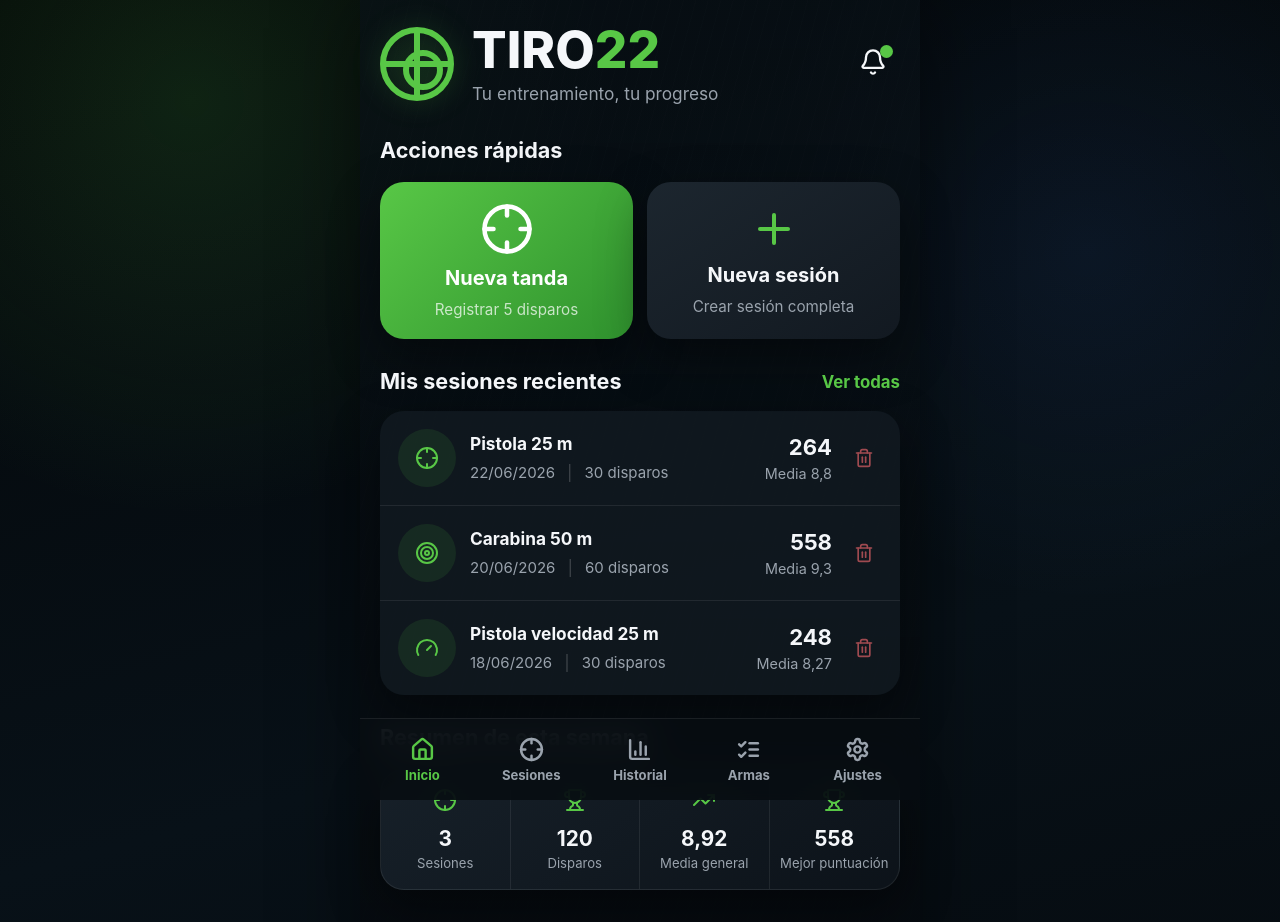
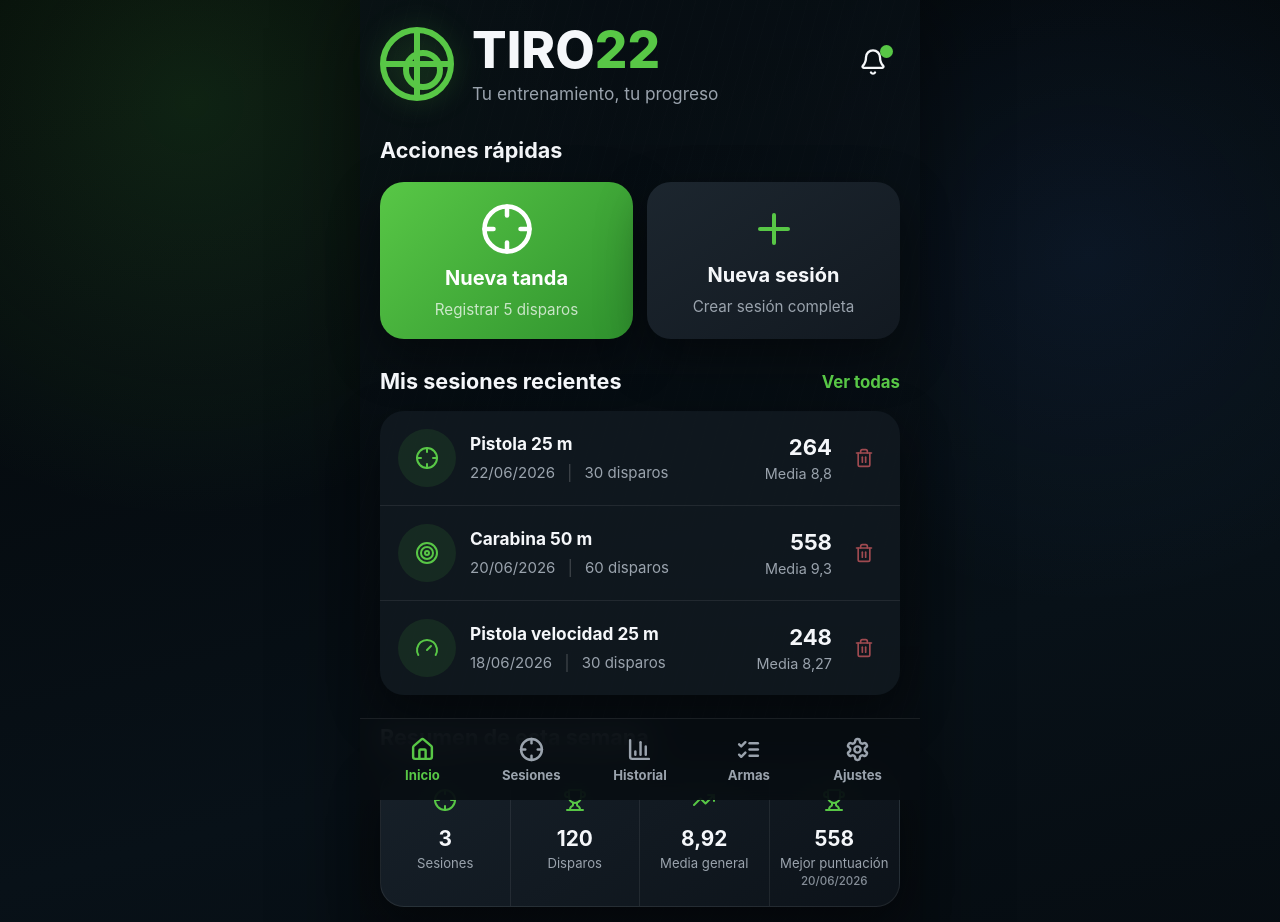
Before and after one commit to pzozaya-pixer/tiro-pago, a React (Vite) app: page / in a window 1280 px wide. Shown: the top 922 px of the page. Built offline with nearby package versions, Linux system fonts and the light colour scheme.

Commit message:
feat: mostrar la mejor sesion de la semana con su puntuacion y fecha en la pantalla de inicio

```diff
--- a/src/pages/Dashboard.tsx
+++ b/src/pages/Dashboard.tsx
@@ -4,14 +4,14 @@ import { BrandMark } from '../components/BrandMark';
 import { ProgressChart } from '../components/ProgressChart';
 import { SessionRow } from '../components/SessionRow';
 import { useTrainingStore } from '../store/useTrainingStore';
-import { formatAverage } from '../lib/scoring';
+import { formatAverage, formatDate } from '../lib/scoring';
 
 export function Dashboard() {
   const sessions = useTrainingStore((state) => state.sessions);
   const weekly = sessions.slice(0, 8);
   const totalShots = weekly.reduce((sum, session) => sum + session.totalShots, 0);
   const totalScore = weekly.reduce((sum, session) => sum + session.totalScore, 0);
-  const best = weekly.reduce((max, session) => Math.max(max, session.totalScore), 0);
+  const bestSession = weekly.reduce<any>((best, session) => (!best || session.totalScore > best.totalScore ? session : best), null);
   const average = totalShots ? totalScore / totalShots : 0;
 
   return (
@@ -80,8 +80,11 @@ export function Dashboard() {
           </div>
           <div>
             <Trophy />
-            <strong>{best}</strong>
+            <strong>{bestSession ? bestSession.totalScore : 0}</strong>
             <span>Mejor puntuación</span>
+            {bestSession && (
+              <span className="summary-date">{formatDate(bestSession.date)}</span>
+            )}
           </div>
         </div>
       </section>
--- a/src/styles.css
+++ b/src/styles.css
@@ -1009,3 +1009,12 @@ a {
   text-align: center;
   margin: 8px 0;
 }
+
+.summary-date {
+  font-size: 0.72rem !important;
+  color: var(--muted) !important;
+  opacity: 0.85;
+  margin-top: 3px !important;
+  font-weight: 500;
+  display: block;
+}
```
